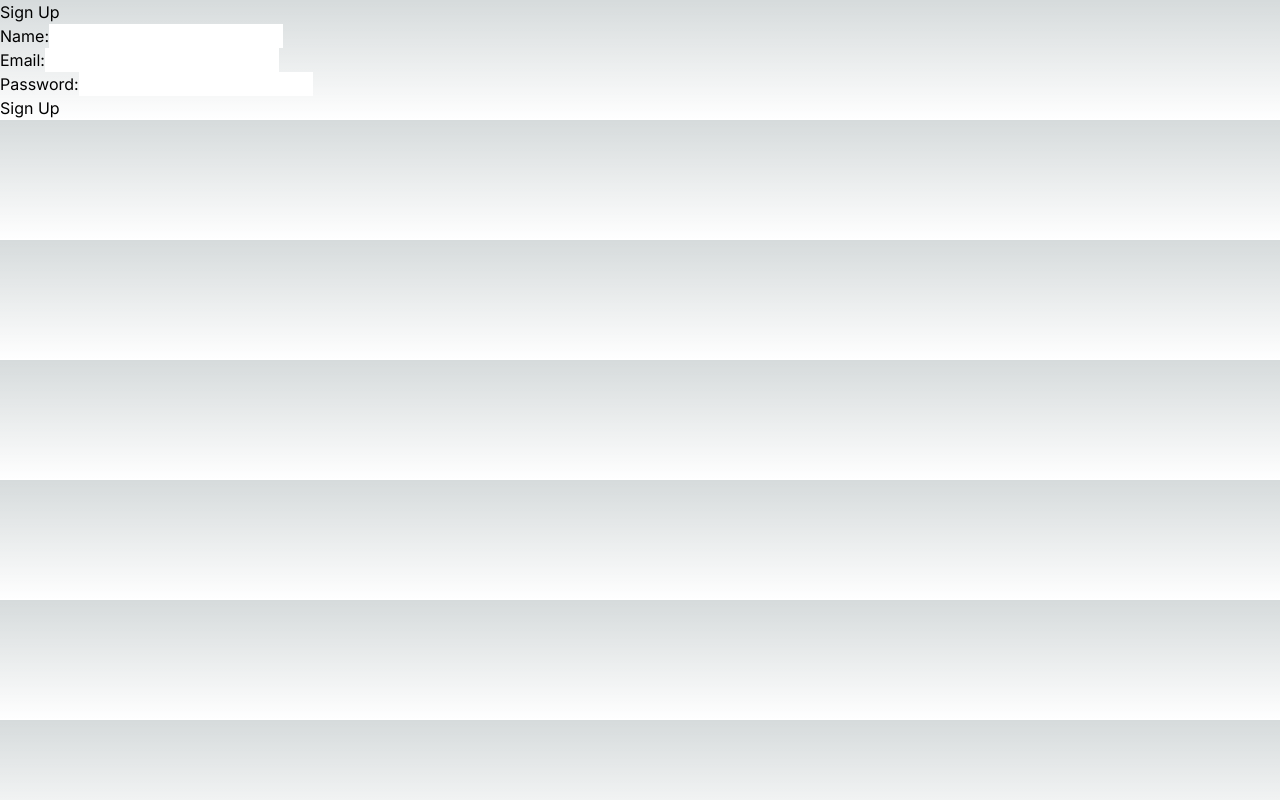
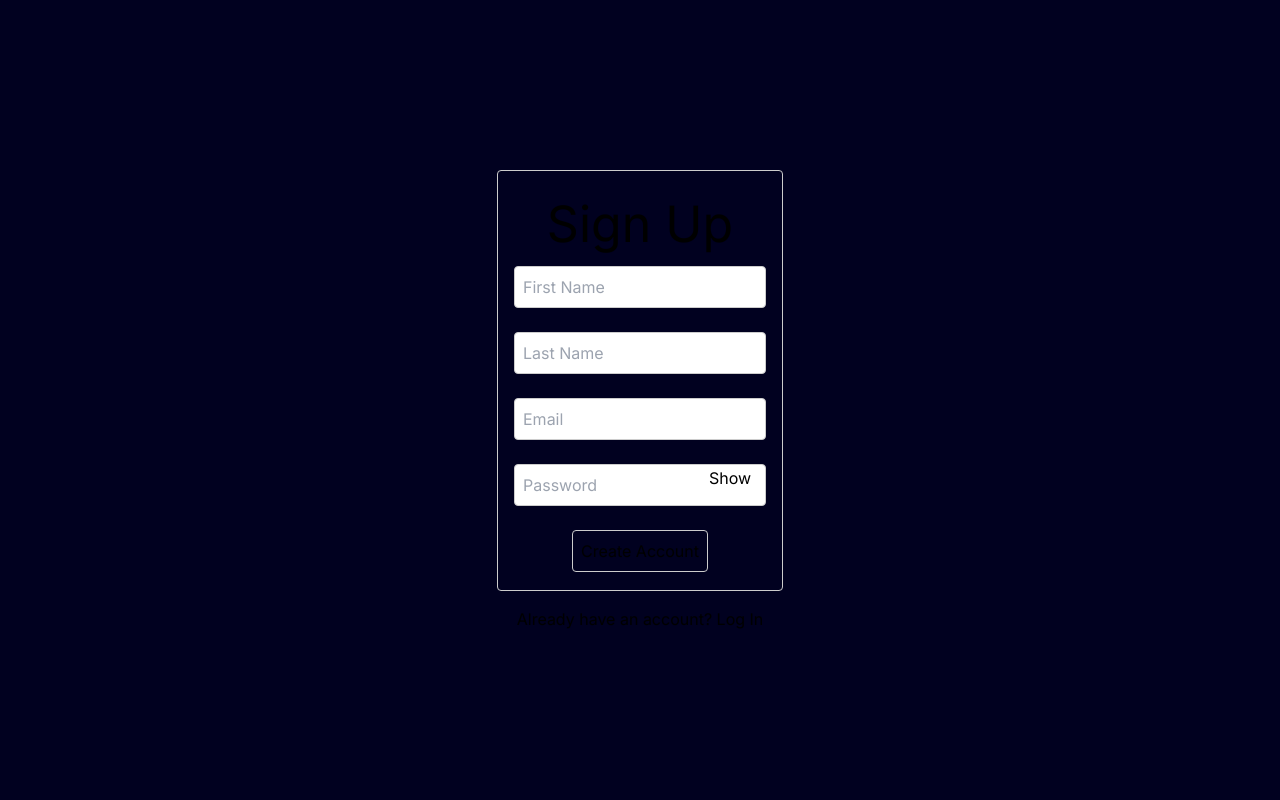
Before and after one commit to CSCC012023/final-project-s23-citrus, a Next.js app in the folder citrus/: page /signup in a window 1280 px wide. Built offline with nearby package versions, Linux system fonts and the light colour scheme.

Commit message:
finished the sign up

```diff
--- a/citrus/app/signup/page.tsx
+++ b/citrus/app/signup/page.tsx
@@ -1,57 +1,216 @@
+// "use client"
+
+// import Image from "next/image"
+
+// import { useState, FormEvent } from 'react';
+
+// const Signup = (): JSX.Element => {
+//   const [name, setName] = useState<string>('');
+//   const [email, setEmail] = useState<string>('');
+//   const [password, setPassword] = useState<string>('');
+
+//   const handleSubmit = async (e: FormEvent<HTMLFormElement>) => {
+//     e.preventDefault();
+
+//     // Handle form submission here
+//     const res = await fetch('/api/users', {
+//         method: 'POST',
+//         body: JSON.stringify({"username": name}),
+//     });
+//     console.log(res);
+//   };
+
+//   return (
+//     <div>
+//       <h1>Sign Up</h1>
+//       <form onSubmit={handleSubmit}>
+//         <div>
+//           <label>Name:</label>
+//           <input
+//             type="text"
+//             value={name}
+//             onChange={(e) => setName(e.target.value)}
+//           />
+//         </div>
+//         <div>
+//           <label>Email:</label>
+//           <input
+//             type="email"
+//             value={email}
+//             onChange={(e) => setEmail(e.target.value)}
+//           />
+//         </div>
+//         <div>
+//           <label>Password:</label>
+//           <input
+//             type="password"
+//             value={password}
+//             onChange={(e) => setPassword(e.target.value)}
+//           />
+//         </div>
+//         <button type="submit">Sign Up</button>
+//       </form>
+//     </div>
+//   );
+// };
+
+// export default Signup;
+
+
+
+
+
+
 "use client"
 
-import Image from "next/image"
+import { useState } from "react";
+import styles from "./signup.module.css";
 
-import { useState, FormEvent } from 'react';
+import {
+  Flex,
+  Heading,
+  Input,
+  Button,
+  InputGroup,
+  Stack,
+  Box,
+  Link,
+  Avatar,
+  FormControl,
+  FormHelperText,
+  InputRightElement
+} from "@chakra-ui/react";
 
-const Signup = (): JSX.Element => {
-  const [name, setName] = useState<string>('');
-  const [email, setEmail] = useState<string>('');
-  const [password, setPassword] = useState<string>('');
+const App = () => {
+  const [showPassword, setShowPassword] = useState(false);
+  const [email, setEmail] = useState("");
+  const [password, setPassword] = useState("");
 
-  const handleSubmit = async (e: FormEvent<HTMLFormElement>) => {
-    e.preventDefault();
+  const [confirmPassword, setConfirmPassword] = useState("");
 
-    // Handle form submission here
-    const res = await fetch('/api/users', {
-        method: 'POST',
-        body: JSON.stringify({"username": name}),
-    });
-    console.log(res);
+  const [fname, setFname] = useState("");
+  const [lname, setLname] = useState("");
+
+  const handleShowClick = () => setShowPassword(!showPassword);
+
+  const handleEmailChange = (event) => {
+    setEmail(event.target.value);
+  };
+
+  const handlePasswordChange = (event) => {
+    setPassword(event.target.value);
+  };
+
+
+  const handleFnameChange = (event) => {
+    setFname(event.target.value);
+  };
+
+  const handleLnameChange = (event) => {
+    setLname(event.target.value);
   };
 
   return (
-    <div>
-      <h1>Sign Up</h1>
-      <form onSubmit={handleSubmit}>
-        <div>
-          <label>Name:</label>
-          <input
-            type="text"
-            value={name}
-            onChange={(e) => setName(e.target.value)}
+    <Flex
+     className={styles["custom-background"]}
+      flexDirection="column"
+      width="100vw"
+      height="100vh"
+      justifyContent="center"
+      alignItems="center"
+    >
+      <Stack
+      spacing={4}
+      p="1rem"
+      backgroundColor="whiteAlpha.900"
+      boxShadow="md"
+      className={styles["custom-box"]}
+      >
+        {/* <Avatar
+        className={`${styles["custom-box"]} ${styles["custom-avatar"]}`}
+        /> */}
+        {/* <Heading color="teal.400" fontSize="4xl"> */}
+        <Heading className={styles["custom-heading"]} textAlign="center">
+          Sign Up
+        </Heading>
+        <Box minW={{ base: "90%", md: "468px" }}>
+          <form>
+            <Stack
+              className={styles["custom-avatar-container"]} // Apply the custom CSS class
+              flexDir="column"
+              mb="2"
+              justifyContent="center"
+              alignItems="center"
+            >
+
+<FormControl>
+                <Input
+                  type="Fname"
+                  placeholder="First Name"
+                  value={fname}
+                  onChange={handleFnameChange}
+                  className={styles["custom-input"]}
                 />
-        </div>
-        <div>
-          <label>Email:</label>
-          <input
+              </FormControl>
+
+
+              <FormControl>
+                <Input
+                  type="Lname"
+                  placeholder="Last Name"
+                  value={lname}
+                  onChange={handleLnameChange}
+                  className={styles["custom-input"]}
+                />
+              </FormControl>
+
+
+              <FormControl>
+                <Input
                   type="email"
+                  placeholder="Email"
                   value={email}
-            onChange={(e) => setEmail(e.target.value)}
+                  onChange={handleEmailChange}
+                  className={styles["custom-input"]}
                 />
-        </div>
-        <div>
-          <label>Password:</label>
-          <input
-            type="password"
+              </FormControl>
+              <FormControl>
+                <InputGroup>
+                  <Input
+                    type={showPassword ? "text" : "password"}
+                    placeholder="Password"
                     value={password}
-            onChange={(e) => setPassword(e.target.value)}
+                    onChange={handlePasswordChange}
+                    className={styles["custom-input"]}
                   />
-        </div>
-        <button type="submit">Sign Up</button>
+                  <InputRightElement width="4.5rem">
+                    <Button h="1.75rem" size="sm" onClick={handleShowClick}>
+                      {showPassword ? "Hide" : "Show"}
+                    </Button>
+                  </InputRightElement>
+                </InputGroup>
+                {/* <FormHelperText textAlign="left">
+                  <Link>Forgot password?</Link>
+                </FormHelperText> */}
+              </FormControl>
+
+
+
+              <Button className={styles["custom-acc-button"]}>
+              Create Account
+            </Button>
+            </Stack>
           </form>
-    </div>
+        </Box>
+      </Stack>
+      <Box>
+        Already have an account?{" "}
+        <Link color="teal.500" href="#">
+          Log In
+        </Link>
+      </Box>
+    </Flex>
   );
 };
 
-export default Signup;
+export default App;
--- /dev/null
+++ b/citrus/app/signup/signup.module.css
@@ -0,0 +1,54 @@
+.custom-heading {
+    font-size: 50px;
+  }
+
+  .custom-background {
+    background-color: rgb(1, 1, 32);
+  }
+
+  /* .custom-avatar {
+    width: 100px;
+    height: 100px;
+
+  } */
+
+  .custom-input {
+    border: 1px solid #ccc;
+    padding: 0.5rem;
+    border-radius: 4px;
+    margin-bottom: 1rem;
+    color: black;
+  }
+  .custom-box {
+    border: 1px solid #ccc;
+    padding: 1rem;
+    border-radius: 4px;
+    margin-bottom: 1rem;
+
+    /* height: 100%; */
+  }
+  .custom-acc-button {
+    border: 1px solid #ccc;
+    padding:  0.5rem;
+    border-radius: 4px;
+  }
+
+
+  /* .custom-box-content {
+    flex-grow: 1; /* Ensure the content expands to fill the box */
+  /* }
+
+  .custom-box-footer {
+    margin-top: 1rem; /* Add some space above the footer */
+
+
+
+
+
+
+
+  /* .custom-avatar-container {
+    display: flex;
+    justify-content: center;
+    align-items: center;
+  } */
--- a/citrus/package.json
+++ b/citrus/package.json
@@ -9,6 +9,7 @@
     "lint": "next lint"
   },
   "dependencies": {
+    "@chakra-ui/react": "^2.7.0",
     "@types/node": "20.2.5",
     "@types/react": "18.2.7",
     "@types/react-dom": "18.2.4",
@@ -20,6 +21,7 @@
     "postcss": "8.4.24",
     "react": "18.2.0",
     "react-dom": "18.2.0",
+    "react-icons": "^4.9.0",
     "tailwindcss": "3.3.2",
     "typescript": "5.0.4"
   }
```
Also changed, not shown: citrus/app/page.tsx (+18 -68 lines), 1 other file (tests, documents, lock files or other folders). Lines whose indentation alone changed are shown as unchanged.
